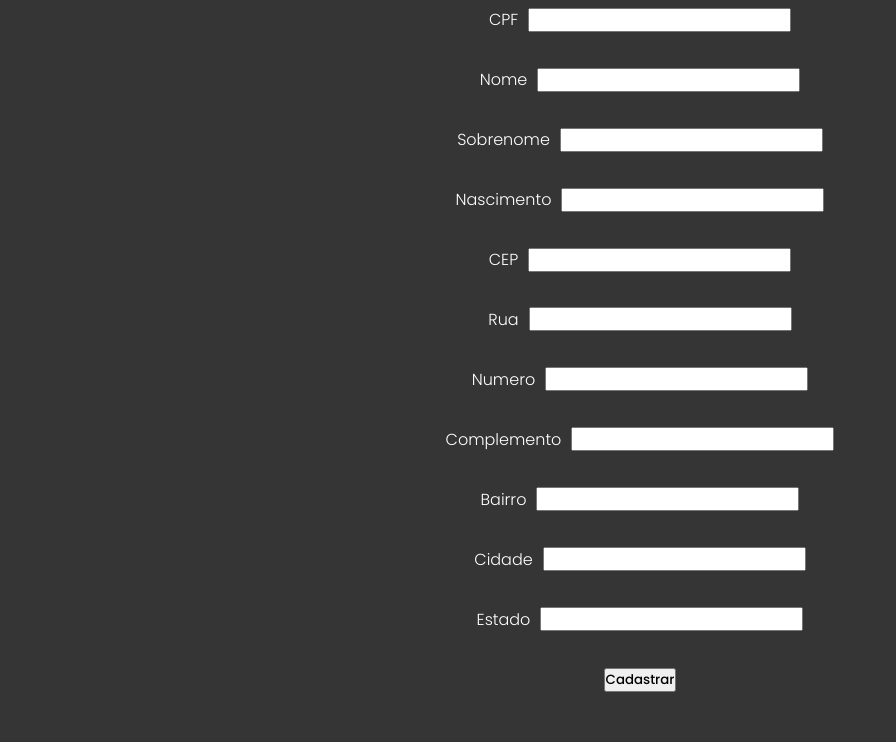
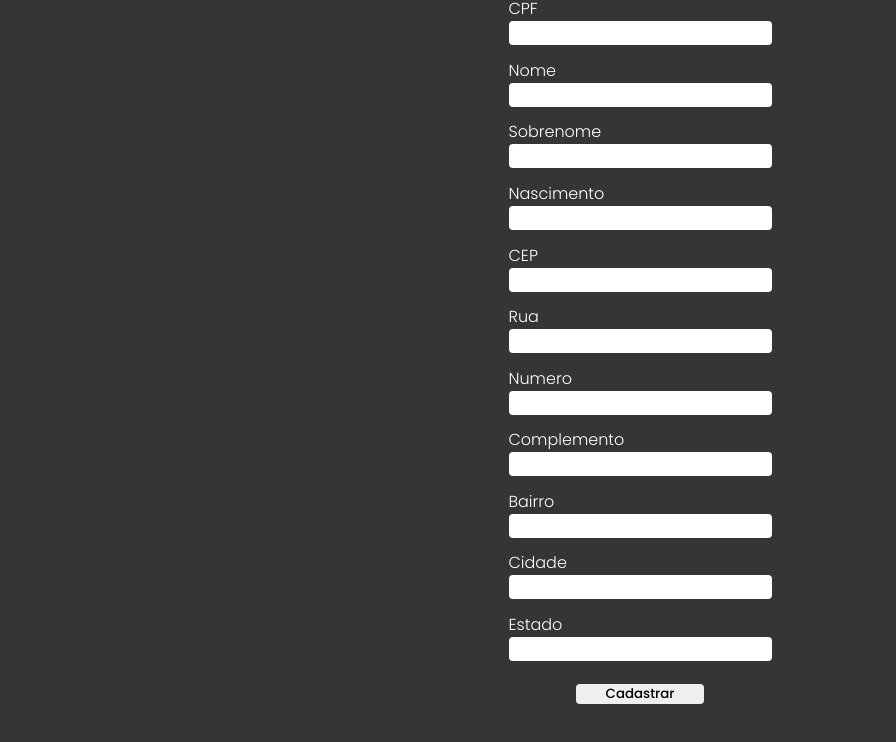
Before and after one commit to DiegoPlaninscheck/At_Node04, a website: page public/cadastrar_cliente/index.html in a window 1280 px wide. Shown: the part 58-800 px from the top of the page, without its empty margins (0-896 px from the left). Drawn offline with Linux system fonts and the light colour scheme.

Commit message:
feat: cadastrando cliente
endereço sendo criado junto com o cliente

```diff
--- a/public/cadastrar_cliente/index.html
+++ b/public/cadastrar_cliente/index.html
@@ -12,50 +12,72 @@
     <h1>Cadastrar Cliente</h1>
     <form class="forms" action="/cadastrar_cliente" method="post">
       <div class="inputLabels">
+        <div>
           <label for="">CPF</label>
-        <input type="text" id="cpf" />
+        </div>
+        <input type="text" name="cpf" id="cpf" />
       </div>
       <div class="inputLabels">
+        <div>
           <label for="">Nome</label>
-        <input type="text" id="nome" />
+        </div>
+        <input type="text" name="nome" id="nome" />
       </div>
       <div class="inputLabels">
+        <div>
           <label for="">Sobrenome</label>
-        <input type="text" id="sobrenome" />
+        </div>
+        <input type="text" name="sobrenome" id="sobrenome" />
       </div>
       <div class="inputLabels">
+        <div>
           <label for="">Nascimento</label>
-        <input type="text" id="nascimento" />
+        </div>
+        <input type="text" name="nascimento" id="nascimento" />
       </div>
       <div class="inputLabels">
+        <div>
           <label for="">CEP</label>
-        <input type="text" id="cep" />
+        </div>
+        <input type="text" name="cep" id="cep" />
       </div>
       <div class="inputLabels">
+        <div>
           <label for="">Rua</label>
-        <input type="text" id="rua" />
+        </div>
+        <input type="text" name="rua" id="rua" />
       </div>
       <div class="inputLabels">
+        <div>
           <label for="">Numero</label>
-        <input type="text" id="numero" />
+        </div>
+        <input type="text" name="numero" id="numero" />
       </div>
       <div class="inputLabels">
+        <div>
           <label for="">Complemento</label>
-        <input type="text" id="complemento" />
+        </div>
+        <input type="text" name="complemento" id="complemento" />
       </div>
       <div class="inputLabels">
+        <div>
           <label for="">Bairro</label>
-        <input type="text" id="bairro" />
+        </div>
+        <input type="text" name="bairro" id="bairro" />
       </div>
       <div class="inputLabels">
+        <div>
           <label for="">Cidade</label>
-        <input type="text" id="cidade" />
+        </div>
+        <input type="text" name="cidade" id="cidade" />
       </div>
       <div class="inputLabels">
+        <div>
           <label for="">Estado</label>
-        <input type="text" id="estado" />
         </div>
-      <div>
+        <input type="text" name="estado" id="estado" />
+      </div>
+      <div class="divBotao">
         <button type="submit">Cadastrar</button>
       </div>
     </form>
--- a/public/cadastrar_cliente/index.js
+++ b/public/cadastrar_cliente/index.js
@@ -0,0 +1,16 @@
+async function fecthCEP(cep) {
+  const data = await (
+    await fetch(`https://viacep.com.br/ws/${cep}/json/`)
+  ).json();
+
+  return data;
+}
+
+document.getElementById("cep").addEventListener("blur", async (e) => {
+  const cep = e.target.value;
+  const data = await fecthCEP(cep);
+  document.getElementById("rua").value = data.logradouro;
+  document.getElementById("bairro").value = data.bairro;
+  document.getElementById("cidade").value = data.localidade;
+  document.getElementById("estado").value = data.uf;
+});
--- a/public/cadastrar_cliente/styles.css
+++ b/public/cadastrar_cliente/styles.css
@@ -14,6 +14,7 @@ body {
 h1 {
   color: #ffffff;
   font-weight: 500;
+  padding-left: 20px;
 }
 
 label {
@@ -32,22 +33,47 @@ label {
 }
 
 .inputLabels {
-  width: 100%;
+  width: auto;
   min-height: 10%;
   height: auto;
   display: flex;
   justify-content: center;
   align-items: center;
+  flex-direction: column;
 }
 
-.inputLabels label {
-  margin-right: 10px;
+.inputLabels div {
+  width: 100%;
 }
 
 .inputLabels input {
   width: auto;
+  min-height: 10%;
   height: auto;
   display: flex;
   justify-content: center;
   align-items: center;
+  padding: 2px;
+  outline: none;
+  border: none;
+  border-radius: 4px;
 }
+
+.divBotao {
+  width: 100%;
+  height: 100%;
+  display: flex;
+  justify-content: center;
+  align-items: center;
+  margin-top: 10px;
+}
+
+.divBotao button {
+  cursor: pointer;
+  width: auto;
+  min-width: 10%;
+  height: 100%;
+  border: none;
+  border-radius: 4px;
+  outline: none;
+}
```
Also changed, not shown: db.js (+12 -12 lines), index.js (+8 -8 lines). Lines whose indentation alone changed are shown as unchanged.
